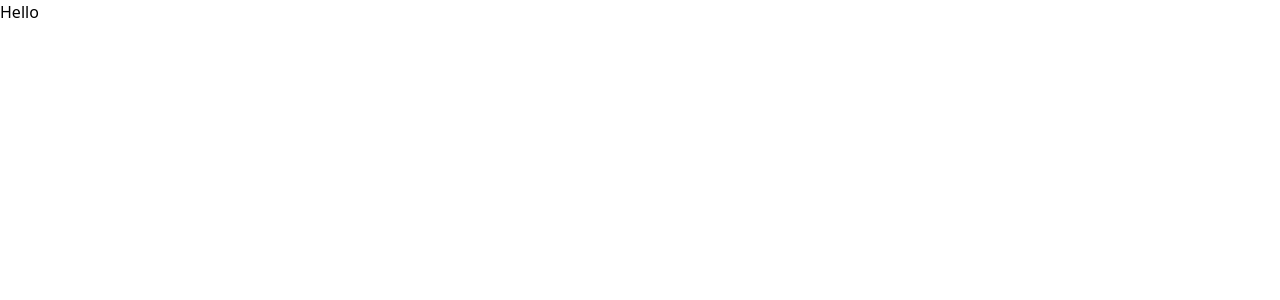
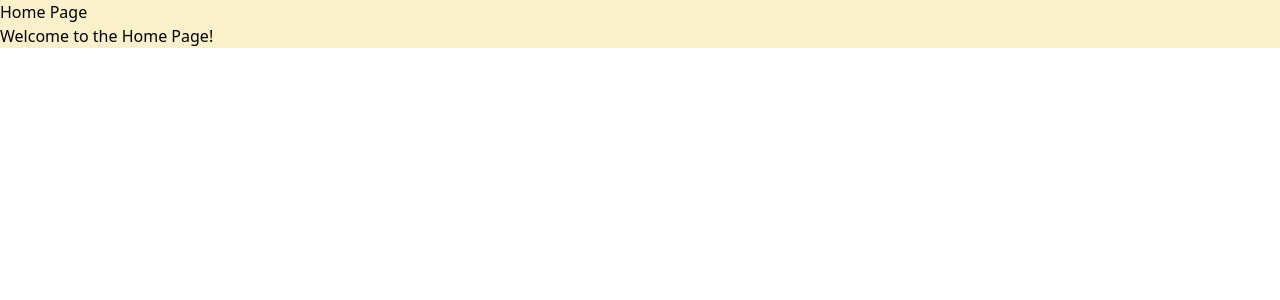
Before and after one commit to erland-syafiq/faro-investing-oa, a React (Vite) app: page / in a window 1280 px wide. Shown: the top 300 px of the page. Built offline with nearby package versions, Linux system fonts and the light colour scheme.

Commit message:
Added simple pages

```diff
--- a/package.json
+++ b/package.json
@@ -11,7 +11,8 @@
   },
   "dependencies": {
     "react": "^18.3.1",
-    "react-dom": "^18.3.1"
+    "react-dom": "^18.3.1",
+    "react-router-dom": "^6.26.2"
   },
   "devDependencies": {
     "@eslint/js": "^9.11.1",
--- a/src/App.tsx
+++ b/src/App.tsx
@@ -1,5 +1,16 @@
-export default function App() {
+import { BrowserRouter as Router, Routes, Route } from 'react-router-dom';
+import Home from './pages/Home.tsx';
+import Assets from './pages/Assets.tsx';
+
+function App() {
   return (
-    <h1>Hello</h1>
-  )
+    <Router>
+      <Routes>
+        <Route path="/" element={<Home />} />
+        <Route path="/assets" element={<Assets />} />
+      </Routes>
+    </Router>
+  );
 }
+
+export default App;
--- /dev/null
+++ b/src/pages/Assets.tsx
@@ -0,0 +1,11 @@
+
+function Assets() {
+  return (
+    <div>
+      <h1>Assets Page</h1>
+      <p>Welcome to the Assets Page!</p>
+    </div>
+  );
+}
+
+export default Assets;
--- /dev/null
+++ b/src/pages/Home.tsx
@@ -0,0 +1,12 @@
+
+
+function Home() {
+  return (
+    <div className="bg-base">
+      <h1>Home Page</h1>
+      <p>Welcome to the Home Page!</p>
+    </div>
+  );
+}
+
+export default Home;
--- a/tailwind.config.js
+++ b/tailwind.config.js
@@ -9,7 +9,7 @@ export default {
       colors: {
         'primary': '#f95738',
         'secondary': '#ee964b',
-        'bg-primary': '#faf0ca'
+        'base': '#faf0ca'
       }
     },
   },
```
Also changed, not shown: 1 other file (tests, documents, lock files or other folders).
